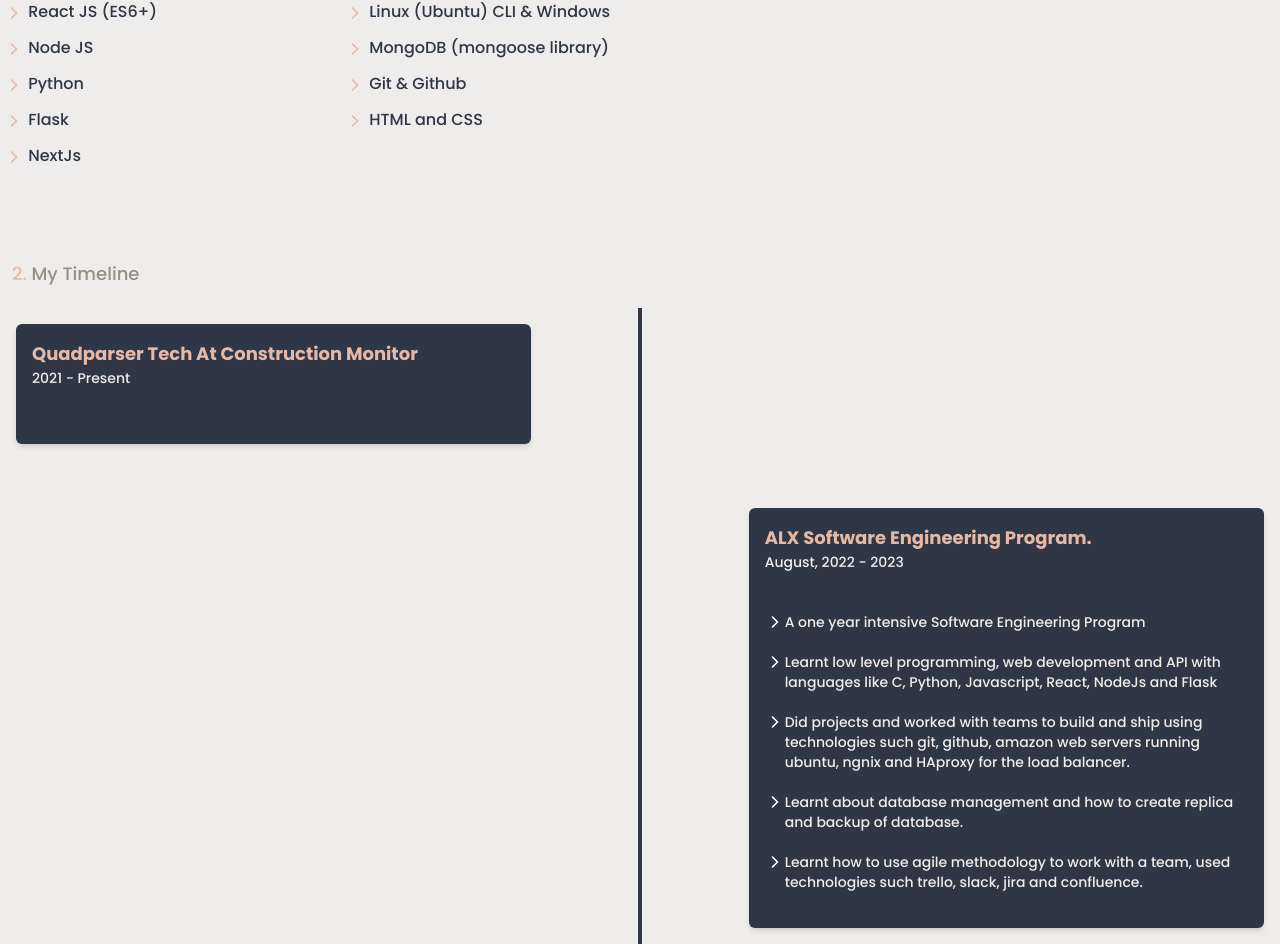
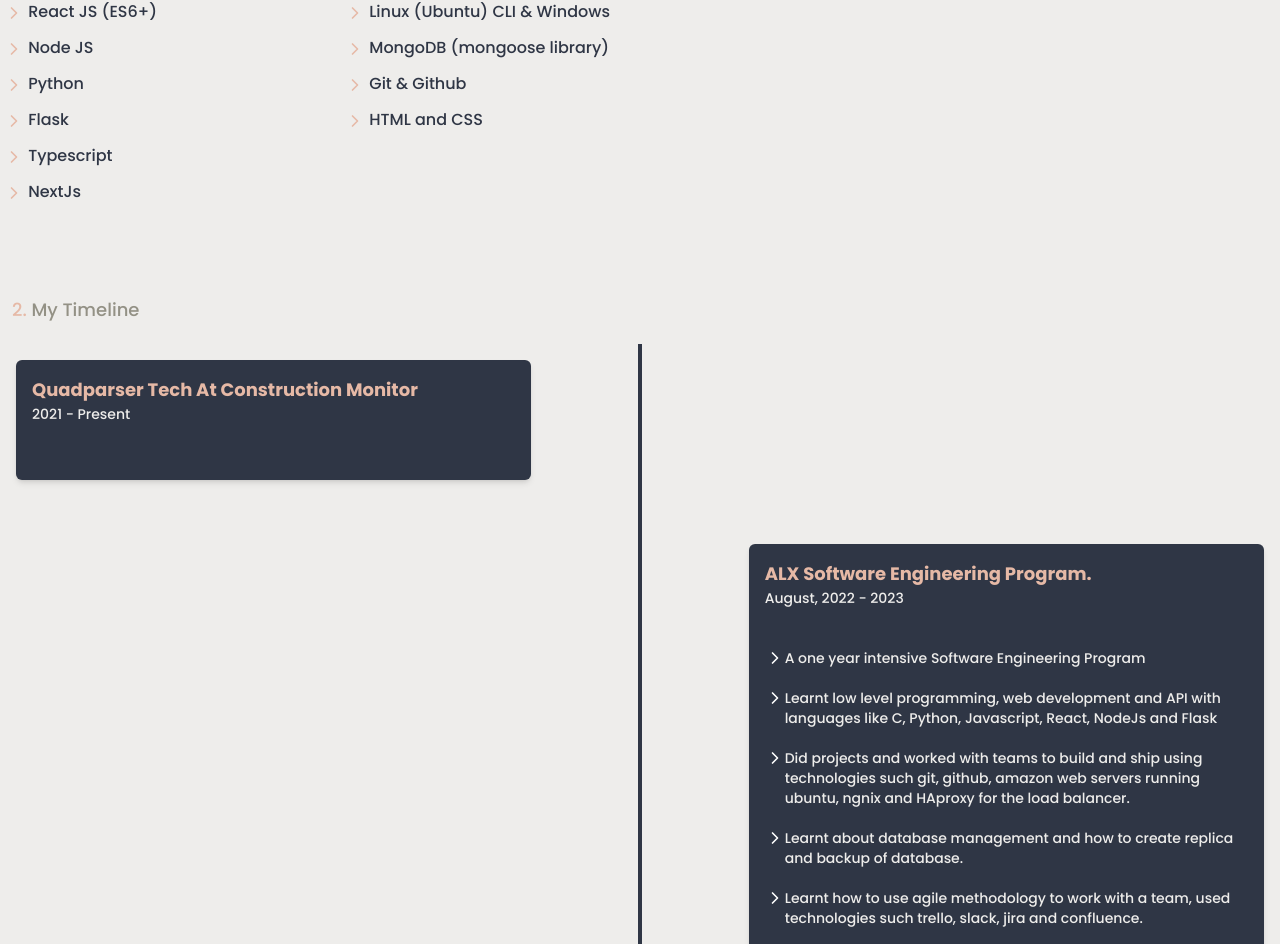
Before and after one commit to AbdulRaufAl-hassan101010/portfolio_, a Next.js app: page / in a window 1280 px wide. Shown: the part 1349-2293 px from the top of the page. Built offline with nearby package versions, Linux system fonts and the light colour scheme.

Commit message:
fixed skills ui section on sm devices

```diff
--- a/src/app/page.tsx
+++ b/src/app/page.tsx
@@ -98,7 +98,7 @@
                       Here are a few technologies I have been working with;
                     </p>
 
-                    <div className="flex justify-between">
+                    <div className="flex md:justify-between">
                       <ul className="-ml-2">
                         <li className="mb-3">
                           <ChevronRight
@@ -134,6 +134,13 @@
                             size={20}
                           />{" "}
                           Flask
+                        </li>
+                        <li className="mb-3">
+                          <ChevronRight
+                            className="text-accent inline"
+                            size={20}
+                          />{" "}
+                          Typescript
                         </li>
                         <li className="mb-3">
                           <ChevronRight
```
